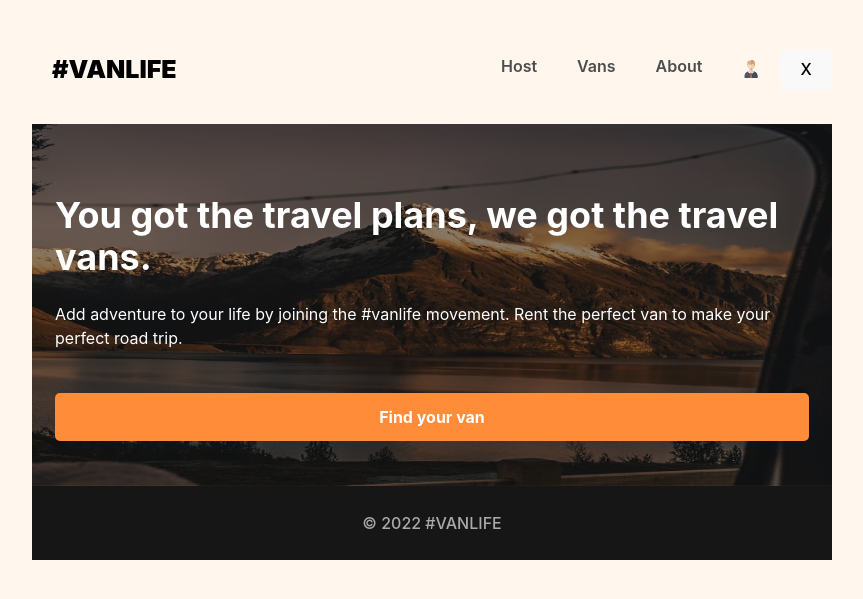
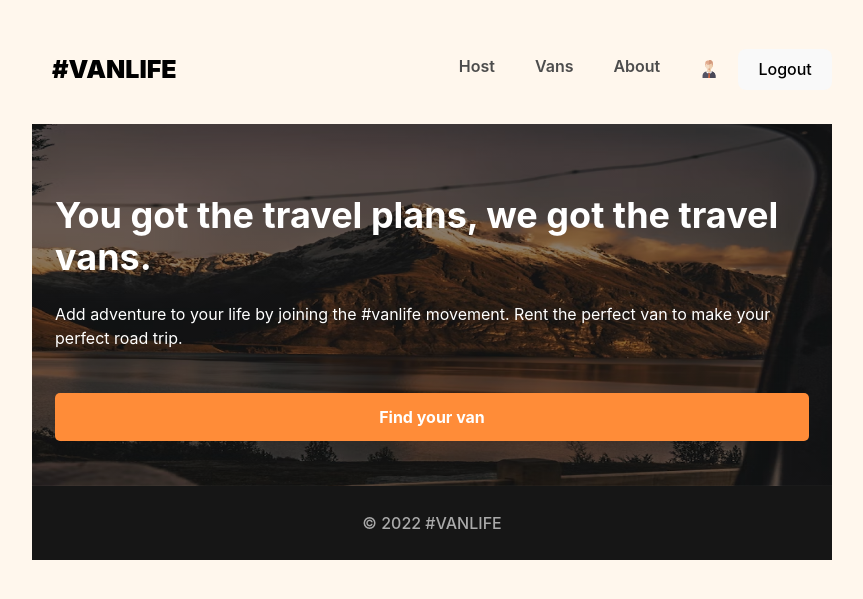
Before and after one commit to felipeheckemendes/van-life-react-router, a React (Vite) app: page / in a window 1280 px wide. Shown: the part 113-712 px from the top of the page, without its empty margins (208-1071 px from the left). Built offline with nearby package versions, Linux system fonts and the light colour scheme; what miragejs would draw is missing.

Commit message:
update website title and change logout button

```diff
--- a/index.html
+++ b/index.html
@@ -3,7 +3,7 @@
   <head>
     <meta charset="UTF-8" />
     <meta name="viewport" content="width=device-width, initial-scale=1.0" />
-    <title>Vite + React</title>
+    <title>VanLife</title>
   </head>
   <body>
     <div id="root"></div>
--- a/src/components/Header.jsx
+++ b/src/components/Header.jsx
@@ -21,7 +21,7 @@ export default function Header() {
         <NavLink className={styleActiveNav} to="/vans">Vans</NavLink>
         <NavLink className={styleActiveNav} to="/about">About</NavLink>
         <Link to="login" className="login-link"><img src={imageUrl} className="login-icon"/></Link>
-        <button onClick={fakeLogOut}>X</button>
+        <button onClick={fakeLogOut}>Logout</button>
       </nav>
     </header>
   );
```
